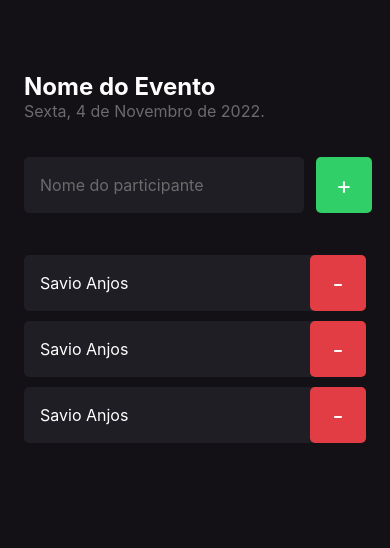
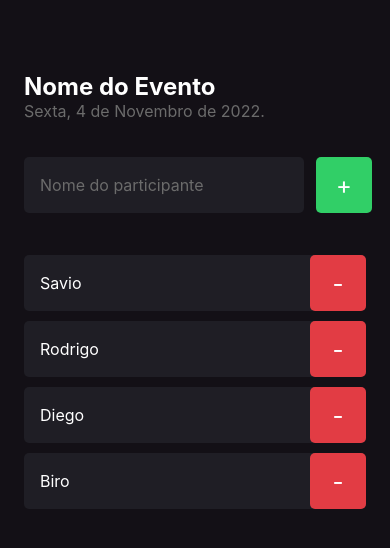
Before and after one commit to Savio-Anjos/APP-imhere, a React Native app: screen / in a window 390 px wide. Shown: the top 548 px of the page. Built offline with nearby package versions, Linux system fonts and the light colour scheme.

Commit message:
feat: :sparkles: Using properties in the component

```diff
--- a/src/components/Participant/index.tsx
+++ b/src/components/Participant/index.tsx
@@ -1,10 +1,14 @@
 import { Text, TouchableOpacity, View } from "react-native";
 import { styles } from "./styles";
 
-export function Participant() {
+type Props = {
+  name: string;
+};
+
+export function Participant({ name }: Props) {
   return (
     <View style={styles.container}>
-      <Text style={styles.name}>Savio Anjos</Text>
+      <Text style={styles.name}>{name}</Text>
       <TouchableOpacity style={styles.button}>
         <Text style={styles.buttonText}>-</Text>
       </TouchableOpacity>
--- a/src/screens/Home/index.tsx
+++ b/src/screens/Home/index.tsx
@@ -24,9 +24,10 @@
         </TouchableOpacity>
         <StatusBar style="auto" />
       </View>
-      <Participant />
-      <Participant />
-      <Participant />
+      <Participant name="Savio" />
+      <Participant name="Rodrigo" />
+      <Participant name="Diego" />
+      <Participant name="Biro" />
     </View>
   );
 }
```
